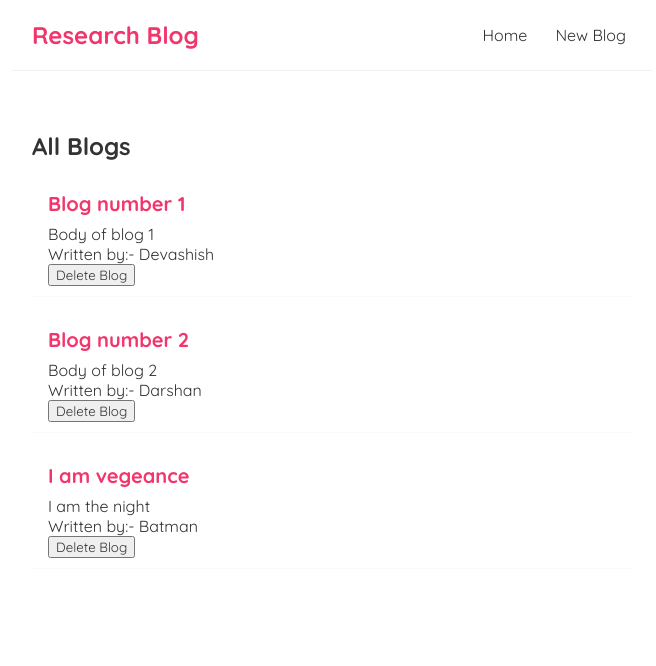
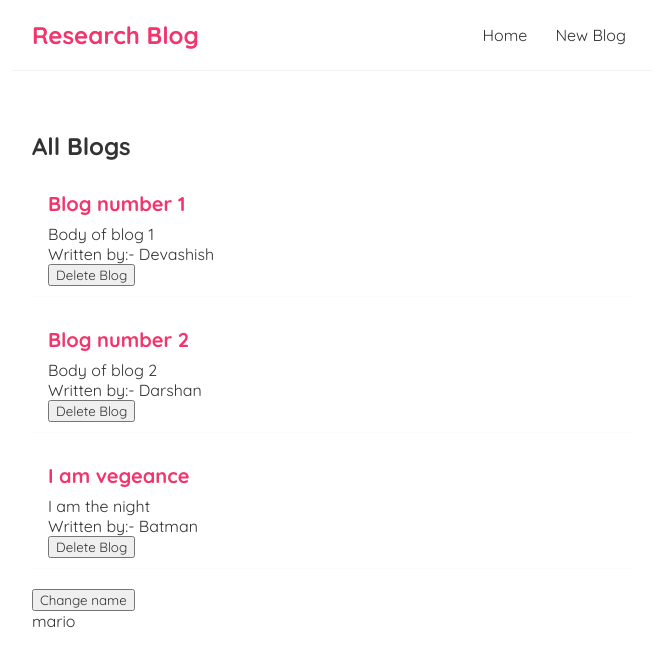
Before and after one commit to Anshuman265/react-blog, a React (Create React App) app: page / in a window 1280 px wide. Shown: the top 666 px of the page, without its empty margins (308-964 px from the left). Built offline with nearby package versions, Linux system fonts and the light colour scheme.

Commit message:
useEffect added

```diff
--- a/src/Home.js
+++ b/src/Home.js
@@ -1,4 +1,4 @@
-import { useState } from "react";
+import { useState,useEffect } from "react";
 import BlogList from "./Components/BlogList";
 
 const Home = () => {
@@ -16,12 +16,18 @@
         {'title':'I am vegeance', body:'I am the night' , author:'Batman', id:3},
     ]);
 
+    const [name,setName] = useState('mario');
+
     const handleDelete = (id) => {
         const newBlogs = blogs.filter((blog) => {
             return (blog.id !== id);
         });
         setBlogs(newBlogs);
     }
+
+    useEffect(() => {
+        console.log(Date());
+    }, [name]);
 // Changing the state value triggers react to re-render the state-component
 // We automatically get access to the event parameter
     return (
@@ -30,6 +36,8 @@
             <p> {name } is {age}</p>
     <button onClick={(e) => handleClickAgain('Zelda' , e )}>Click me again</button> */}
             <BlogList blogs={blogs} title="All Blogs" handleDelete = {handleDelete}/>
+            <button onClick={() => setName('luigi')}> Change name</button>
+            <p>{name}</p>
         </div>
      );
 }
```
